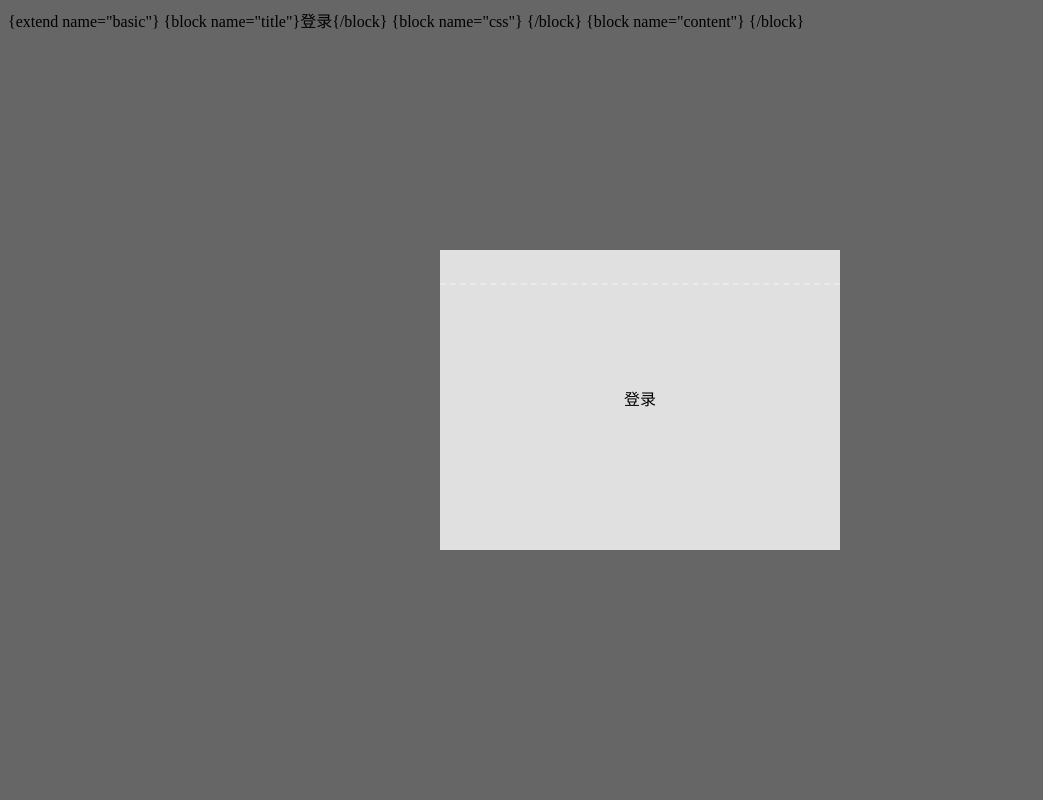
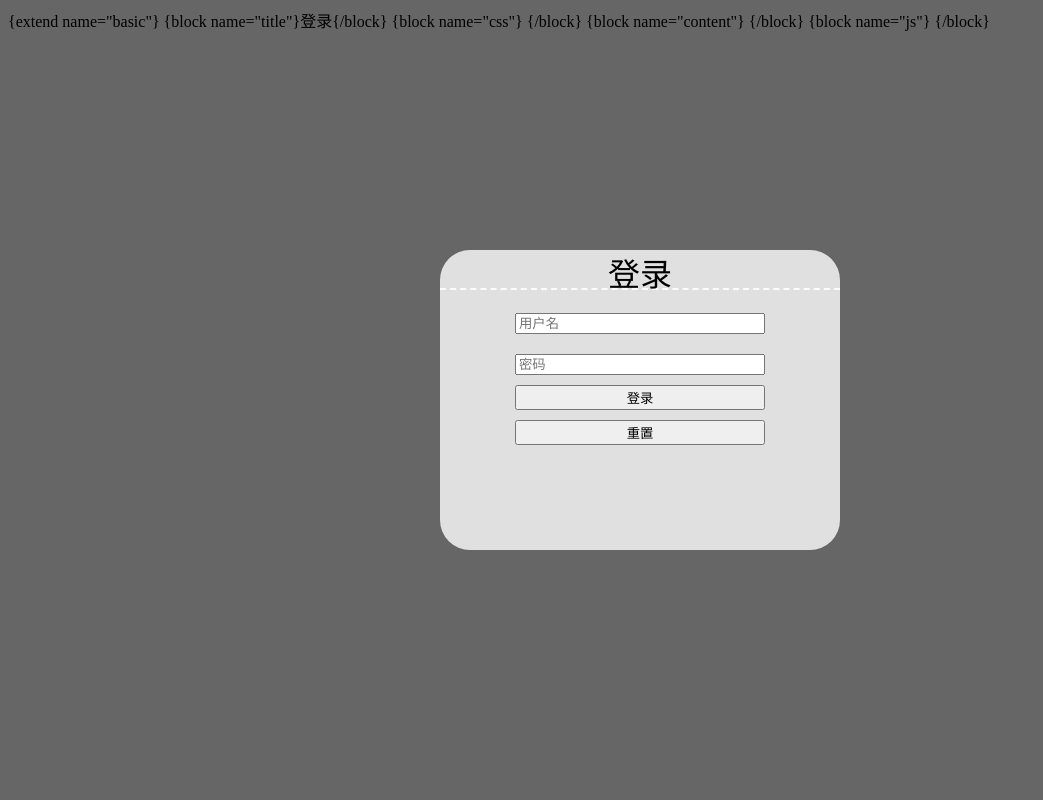
Before and after one commit to xiaoshitoutester/thinkinterface, a PHP site: the page made by application/index/view/login/index.html in a window 1280 px wide. Shown: the whole page, without its empty margins (0-1043 px from the left). Run offline with PHP 8.4, Linux system fonts and the light colour scheme; the template is opened without the code that fills it, so the values that code supplies are empty; some libraries are stand-ins or nearby versions.

Commit message:
完成登录页面和后台逻辑的开发

```diff
--- a/application/index/view/basic.html
+++ b/application/index/view/basic.html
@@ -16,5 +16,7 @@
 {block name="content"}{/block}
 <!--页尾部分-->
 {block name="footer"}{/block}
+<!--加载js-->
+{block name="js"}{/block}
 </body>
 </html>
--- a/application/index/view/login/index.html
+++ b/application/index/view/login/index.html
@@ -9,5 +9,40 @@
             <span>登录</span>
         </div>
         <hr>
+        <div class="login_form">
+            <form role="form" action="{:url('Login/doLogin')}" method="post" onsubmit="return false">
+                <div class="form-group">
+                    <input class="form-control login-input" type="text" name="username" placeholder="用户名">
+                    <input class="form-control login-input" type="password" name="password" placeholder="密码">
+                </div>
+                <div class="form-group" id="login-message">
+                    <span>用户名或者密码错误</span>
+                </div>
+                <div class="form-group">
+                    <input type="submit" class="btn btn-primary login-btn" value="登录" onclick="submitLogin()">
+                    <input type="reset" class="btn btn-default login-btn" value="重置">
+                </div>
+            </form>
+        </div>
     </div>
 {/block}
+{block name="js"}
+    <script>
+        function submitLogin() {
+            var username = $('.login_form input[name="username"]').val();
+            var password = $('.login_form input[name="password"]').val();
+            $.post('{:url("Login/doLogin")}',{
+                'username' : username,
+                'password' : password
+            },function (data) {
+                if (data['code'] == 500){
+                    $('#login-message span').html(data['message']);
+                    $('#login-message').show();
+                }
+                if (data['code'] == 200){
+                    location.href = '{:url("UserManage/index")}';
+                }
+            })
+        }
+    </script>
+{/block}
--- /dev/null
+++ b/application/index/view/user_manage/index.html
@@ -0,0 +1,2 @@
+{extend name="basic"}
+{block name="title"}用户管理{/block}
--- a/public/createDoc.txt
+++ b/public/createDoc.txt
@@ -2,6 +2,7 @@
 CREATE TABLE `ti_user` (
   `id` int(11) NOT NULL AUTO_INCREMENT,
   `username` varchar(255) NOT NULL DEFAULT '' COMMENT '用户名',
+  `password` varchar(255) NOT NULL DEFAULT '123456' COMMENT '密码',
   `name` varchar(255) NOT NULL DEFAULT '' COMMENT '姓名',
   `phone` varchar(255) DEFAULT '' COMMENT '电话号码',
   `email` varchar(255) DEFAULT '' COMMENT '邮箱',
--- a/public/static/css/login/login.css
+++ b/public/static/css/login/login.css
@@ -10,19 +10,38 @@ body {
     background: rgba(255,255,255,0.8);
     margin-left: -200px;
     margin-top: -150px;
+    border-radius: 30px;
 }
 .login_title {
     width: 400px;
-    height: 25px;
+    height: 30px;
     text-align: center;
 }
 .login_title span {
     height: 100%;
     vertical-align: middle;
-    line-height: 300px;
+    line-height: 50px;
+    font-size: xx-large;
+    font-family: STXingkai;
 }
 .content hr {
-    height: 10px;
+    height: 5px;
     border: none;
-    border-top:2px dashed rgba(255,255,255,0.3);
+    border-top:2px dashed rgba(255,255,255,0.9);
 }
+.login-input {
+    width: 250px;
+    margin: 10px 75px;
+}
+.login-btn {
+    width: 250px;
+    margin-left: 75px;
+    margin-bottom: 10px;
+}
+#login-message {
+    display: none;
+}
+#login-message span {
+    margin-left: 75px;
+    color: red;
+}
```
Also changed, not shown: application/common/model/User.php (+17 -1 lines), application/index/controller/Login.php (+23 -2 lines), application/index/controller/UserManage.php (added, +19 -0 lines), public/favicon.ico.
